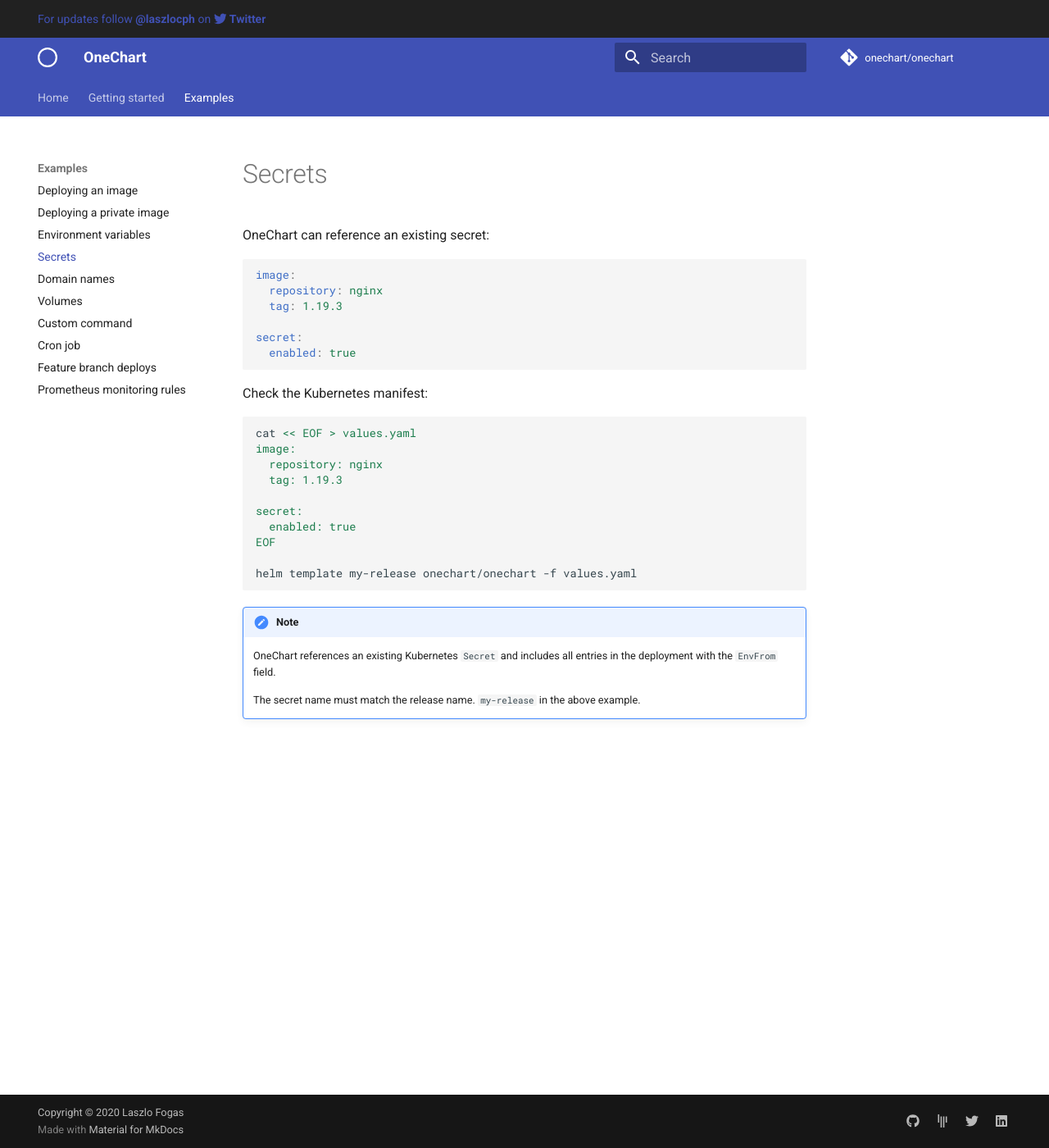
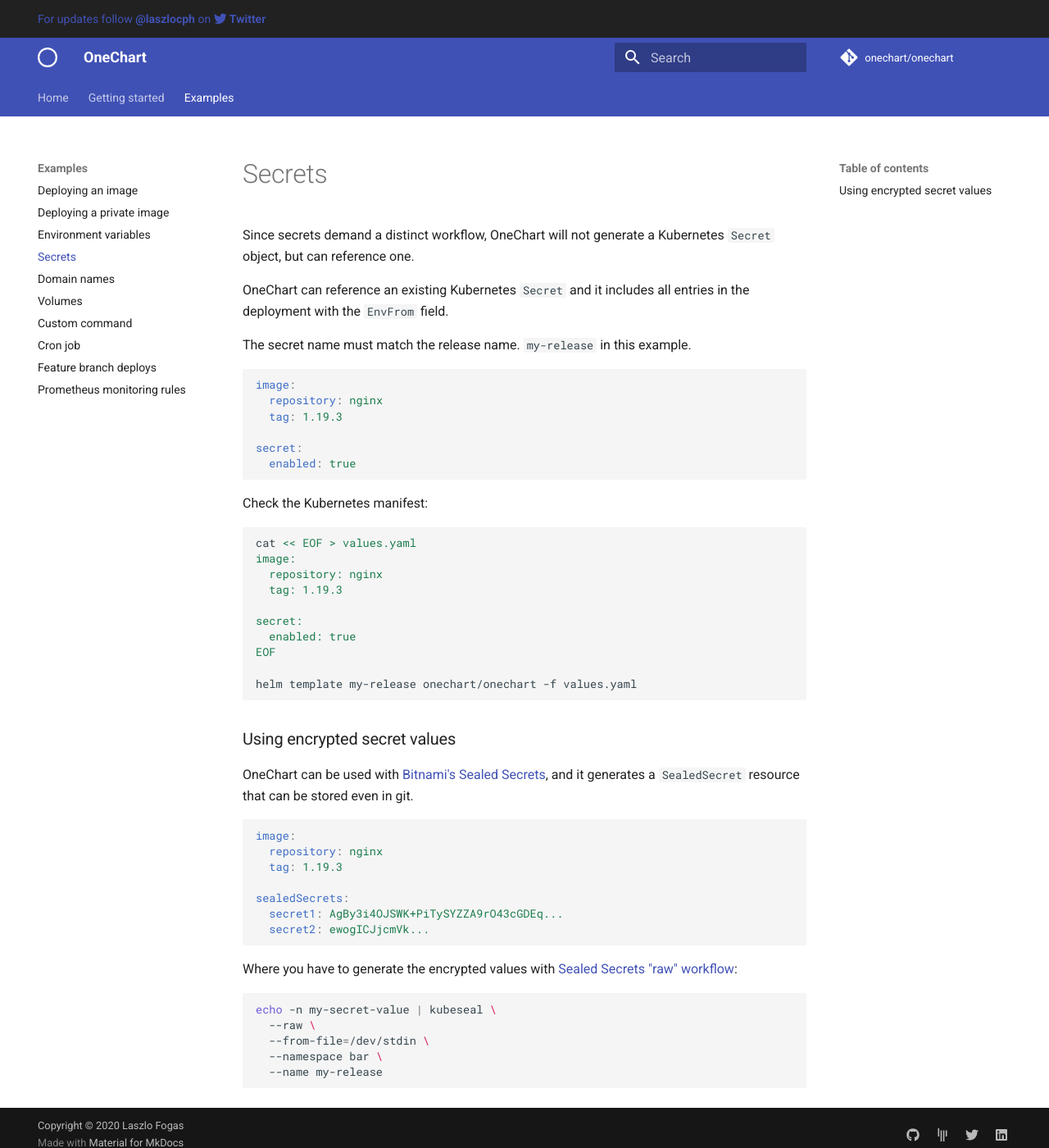
Before and after one commit to gimlet-io/onechart, an MkDocs documentation site: the page built from website/docs/examples/secrets.md, in a window 1280 px wide and 1400 px high. Shown: the whole window at 82% size. Built offline with MkDocs 1.6.1 and Material for MkDocs 9.7.7, drawn with Linux system fonts in a browser that asks for light colours; comment, search, counter and statistics services are not loaded.

Commit message:
SealedSecrets support

````diff
--- a/website/docs/examples/secrets.md
+++ b/website/docs/examples/secrets.md
@@ -1,4 +1,8 @@
-OneChart can reference an existing secret:
+Since secrets demand a distinct workflow, OneChart will not generate a Kubernetes `Secret` object, but can reference one.
+
+OneChart can reference an existing Kubernetes `Secret` and it includes all entries in the deployment with the `EnvFrom` field.
+
+The secret name must match the release name. `my-release` in this example.
 
 ```yaml
 image:
@@ -24,8 +28,26 @@
 helm template my-release onechart/onechart -f values.yaml
 ```
 
-!!! note
+### Using encrypted secret values
 
-    OneChart references an existing Kubernetes `Secret` and includes all entries in the deployment with the `EnvFrom` field.
+OneChart can be used with [Bitnami's Sealed Secrets](https://github.com/bitnami-labs/sealed-secrets), and it generates a `SealedSecret` resource that can be stored even in git.
 
-    The secret name must match the release name. `my-release` in the above example.
+```yaml
+image:
+  repository: nginx
+  tag: 1.19.3
+
+sealedSecrets:
+  secret1: AgBy3i4OJSWK+PiTySYZZA9rO43cGDEq...
+  secret2: ewogICJjcmVk...
+```
+
+Where you have to generate the encrypted values with [Sealed Secrets "raw" workflow](https://github.com/bitnami-labs/sealed-secrets#raw-mode-experimental):
+
+```bash
+echo -n my-secret-value | kubeseal \
+  --raw \
+  --from-file=/dev/stdin \
+  --namespace bar \
+  --name my-release
+```
````
Also changed, not shown: 4 other files.
